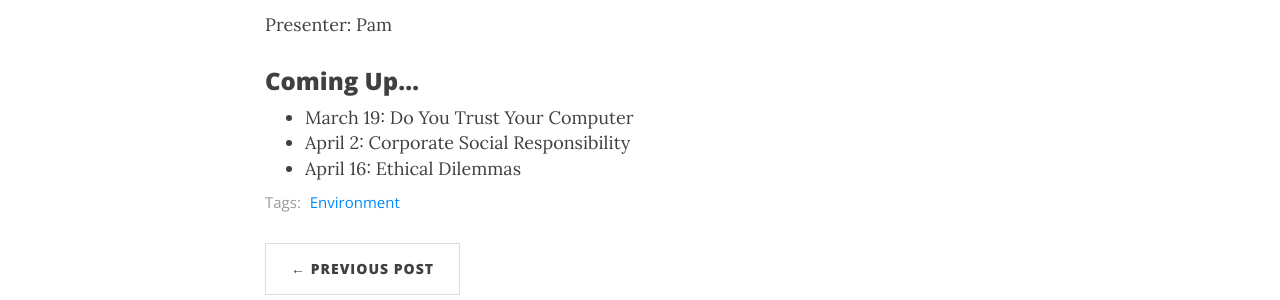
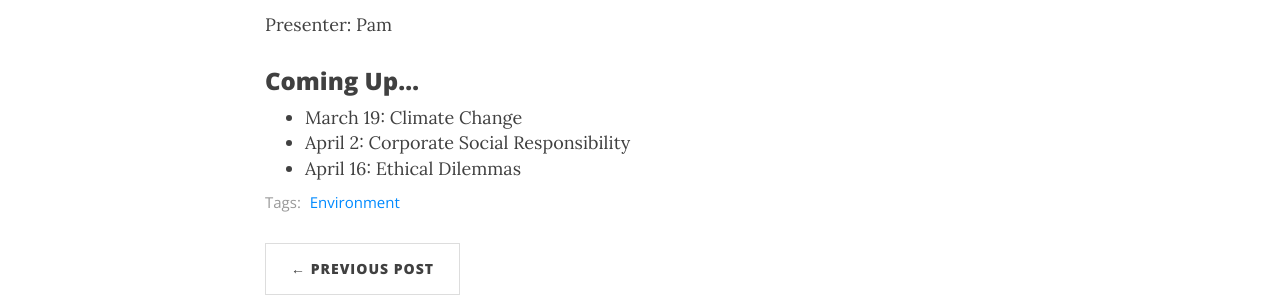
Before and after one commit to BigIdeasForum/bigideasforum.github.io, a Jekyll site: the page built from _posts/2020/2020-03-05-biodiversity.md, in a window 1280 px wide and 1296 px high. Shown: the part 835-1135 px from the top of the window. Built offline with Jekyll 4.4.1, drawn with Linux system fonts in a browser that asks for light colours; nearby versions of some CDN libraries.

Commit message:
fix future event reference

```diff
--- a/_posts/2020-03-05-biodiversity.md
+++ b/_posts/2020/2020-03-05-biodiversity.md
@@ -18,6 +18,6 @@ Presenter: Pam
 
 ### Coming Up...
 
-* March 19: Do You Trust Your Computer
+* March 19: Climate Change
 * April 2: Corporate Social Responsibility
 * April 16: Ethical Dilemmas
```
